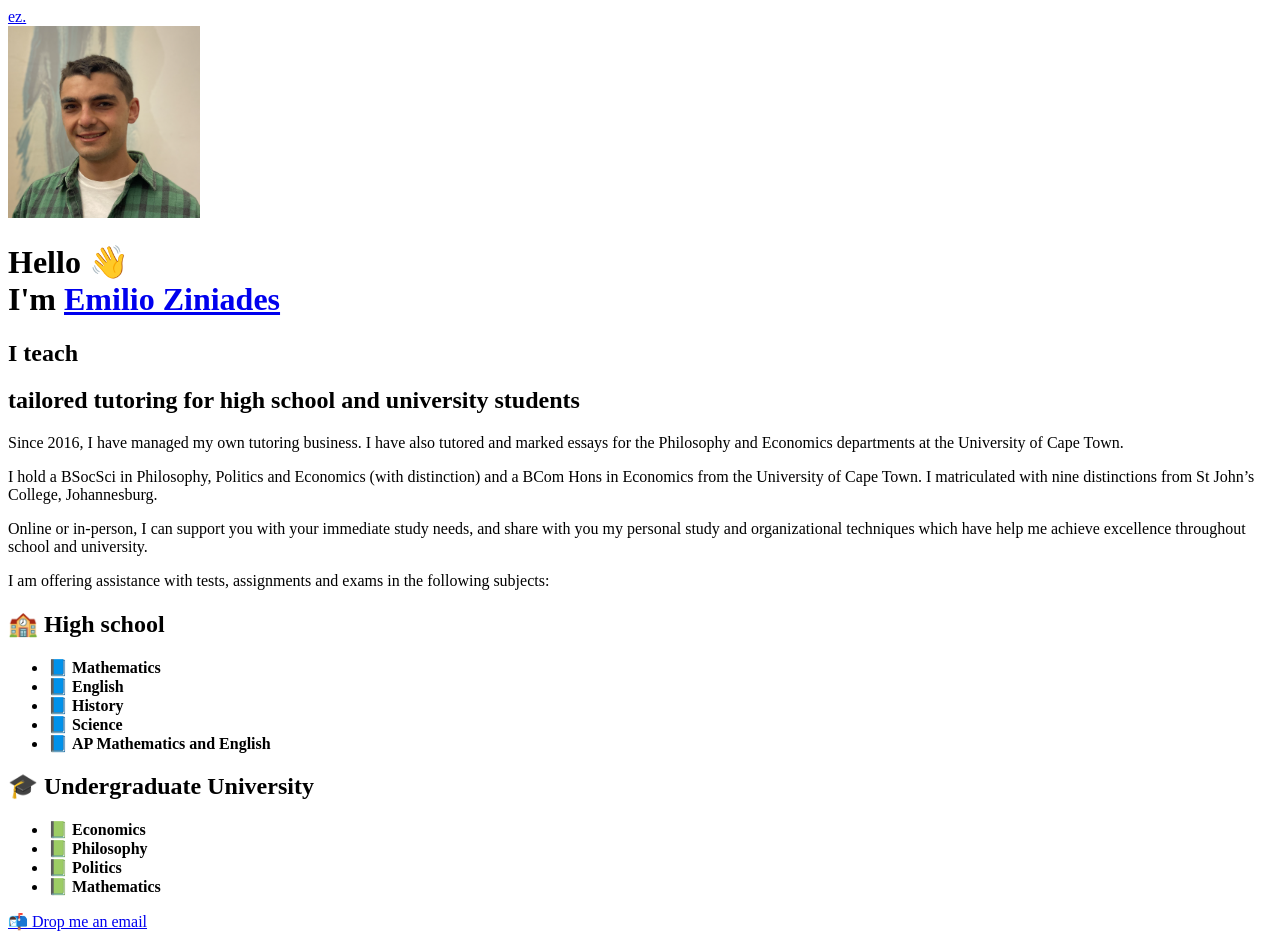
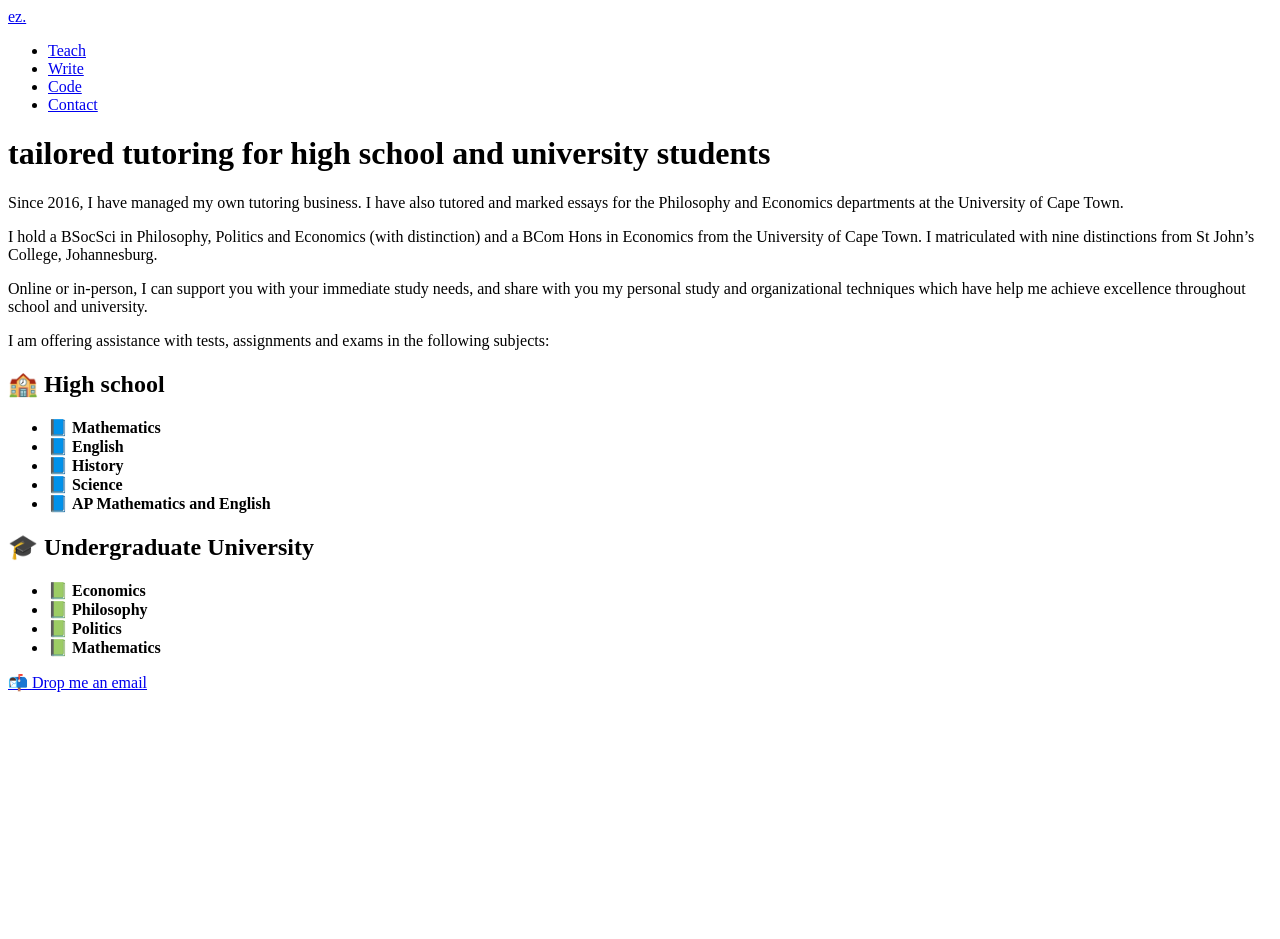
Before and after one commit to emilioziniades/old-emilio-co-za, a Gatsby site: page /teach in a window 1280 px wide. After the commit the page ends 800 px from the top, so only its background shows below. Built offline with nearby package versions, Linux system fonts and the light colour scheme; Gatsby itself is replaced by a stand-in of ours; some packages are replaced by stand-ins of ours.

Commit message:
Converted content into mdx files, updated dependency versions, blog pages generated dynamically

````diff
--- a/content/blog/cryptopunks/index.md
+++ b/content/blog/cryptopunks/index.mdx
@@ -2,9 +2,9 @@
 title: "CryptoPunks, Inequality and Economic Research on the Blockchain"
 date: "2022-03-08T20:46:38+02:00"
 description: "On conducting economic research on blockchains, with a CryptoPunks case study"
+type: "blog"
+page: "post"
 ---
-
-# CryptoPunks, Inequality and Economic Research on the Blockchain
 
 ```toc
 
--- a/content/blog/welcome/index.md
+++ b/content/blog/welcome/index.mdx
@@ -2,6 +2,8 @@
 title: "#1 Welcome"
 date: "2021-05-03T14:33:06+02:00"
 description: "Welcome to Downwell. Start here."
+type: "blog"
+page: "post"
 ---
 
 I have been delaying this for a while. In April 2020, during a country-wide lockdown spent in Cape Town, I felt an urge to write things. This started with daily journal entries, some short fiction and essays. But I never finished a story, or posted one online. The idea of sharing your creative work with others is terrifying and exhilarating at the same time. To share your art is to be vulnerable, and this is something I find hard to do.
--- a/content/pages/teach.md
+++ b/content/pages/teach.mdx
@@ -1,3 +1,10 @@
+---
+title: "Teach Page"
+date: "2021-09-03T16:21:56+02:00"
+description: "/teach page of emilio.co.za"
+type: "page"
+page: "teach"
+---
 # tailored tutoring for high school and university students
 
 Since 2016, I have managed my own tutoring business. I have also tutored and marked essays for the Philosophy and Economics departments at the University of Cape Town.
--- a/gatsby-config.js
+++ b/gatsby-config.js
@@ -7,6 +7,11 @@ module.exports = {
   plugins: [
     `gatsby-plugin-react-helmet`,
     `react-spacer`,
+    `gatsby-plugin-mdx`,
+    "gatsby-transformer-remark",
+    `gatsby-transformer-sharp`,
+    `gatsby-plugin-sharp`,
+    `gatsby-plugin-styled-components`,
     {
       resolve: `gatsby-source-filesystem`,
       options: {
@@ -28,9 +33,6 @@ module.exports = {
         path: `${__dirname}/content/pages`,
       },
     },
-    "gatsby-transformer-remark",
-    `gatsby-transformer-sharp`,
-    `gatsby-plugin-sharp`,
     {
       resolve: `gatsby-plugin-manifest`,
       options: {
@@ -43,7 +45,6 @@ module.exports = {
         icon: `src/images/favicon.png`, // This path is relative to the root of the site.
       },
     },
-    `gatsby-plugin-styled-components`,
     // this (optional) plugin enables Progressive Web App + Offline functionality
     // To learn more, visit: https://gatsby.dev/offline
     // `gatsby-plugin-offline`,
--- a/src/components/header.js
+++ b/src/components/header.js
@@ -22,6 +22,9 @@ const StyledHeader = styled.header``
 //   font-weight: 900;
 //   color: black;
 // `
+//
+
+const StyledNav = styled.nav``
 
 const StyledLogo = styled.div``
 
@@ -36,6 +39,30 @@ const Header = () => {
       <Link to="/" aria-label="home">
         <StyledLogo>ez.</StyledLogo>
       </Link>
+      <StyledNav>
+        <ul>
+          <li>
+            <Link to="/teach" aria-label="teach-page">
+              Teach
+            </Link>
+          </li>
+          <li>
+            <Link to="/write" aria-label="write-page">
+              Write
+            </Link>
+          </li>
+          <li>
+            <Link to="/code" aria-label="code-page">
+              Code
+            </Link>
+          </li>
+          <li>
+            <Link to="/contact" aria-label="contact-page">
+              Contact
+            </Link>
+          </li>
+        </ul>
+      </StyledNav>
     </StyledHeader>
   )
 }
--- a/src/components/heroShort.js
+++ /dev/null
@@ -1,73 +0,0 @@
-import React from "react"
-import { Link } from "gatsby"
-
-import styled from "styled-components"
-
-import image from "../images/heroPicture.png"
-
-// const StyledSection = styled.div`
-//   .title {
-//     margin-bottom: 0;
-//   }
-//   .subtitle {
-//     margin-top: 0;
-//   }
-//   .hero-image {
-//     display: block;
-//     text-align: right;
-//   }
-//   .parent {
-//     display: grid;
-//     grid-template-columns: 2fr 4fr;
-//     grid-template-rows: 1fr;
-//     grid-column-gap: 15px;
-//     grid-row-gap: 0px;
-//   }
-//   .div1 {
-//     grid-area: 1 / 1 / 2 / 2;
-//     text-align: center;
-//   }
-//   .div2 {
-//     grid-area: 1 / 2 / 2 / 3;
-//   }
-//   .highlighted {
-//     box-shadow: inset 0 -2.5rem 0 #cdf3e1;
-//   }
-//   .highlighted1 {
-//     box-shadow: inset 0 -2.5rem 0 #e69eab;
-//   }
-//   .highlighted2 {
-//     box-shadow: inset 0 -2.5rem 0 #becfee;
-//   }
-// `
-
-const StyledSection = styled.div``
-
-const HeroShort = props => {
-  return (
-    <StyledSection>
-      <div className="parent">
-        <div className="div1">
-          <Link to="/">
-            <img src={image} alt="Emilio Ziniades" className="hero-image" />
-          </Link>
-        </div>
-        <div className="div2">
-          <h1 className="title">
-            Hello{" "}
-            <span role="img" aria-label="emoji">
-              👋
-            </span>
-            <br />
-            I'm <Link to="/">Emilio Ziniades</Link>
-          </h1>
-          <h2>
-            I <span className={props.class}>{props.text}</span>
-          </h2>
-        </div>
-      </div>
-    </StyledSection>
-  )
-}
-
-export default HeroShort
--- a/src/components/layout.js
+++ b/src/components/layout.js
@@ -22,12 +22,16 @@ import Footer from "./footer"
 
 const StyledLayout = styled.div``
 
-const Layout = ({ children }) => {
+const Layout = ({ pageTitle, children }) => {
   return (
     <StyledLayout>
       <GlobalStyle />
+      <title>{pageTitle}</title>
       <Header />
-      <main id="main-content">{children}</main>
+      <main id="main-content">
+        <h1>{pageTitle}</h1>
+        {children}
+      </main>
       <Footer />
     </StyledLayout>
   )
--- a/src/pages/contact.js
+++ b/src/pages/contact.js
@@ -1,13 +1,11 @@
 import React from "react"
 
 import Layout from "../components/layout"
-import HeroShort from "../components/heroShort"
 import ContactForm from "../components/contactForm"
 
 const ContactPage = () => {
   return (
     <Layout>
-      <HeroShort text="write" class="highlighted2" />
       <ContactForm />
     </Layout>
   )
--- a/src/pages/teach.js
+++ b/src/pages/teach.js
@@ -1,27 +1,28 @@
 import React from "react"
 
+import { graphql } from "gatsby"
+import { MDXRenderer } from "gatsby-plugin-mdx"
+
 import Layout from "../components/layout"
-import HeroShort from "../components/heroShort"
 
-export default function ({ data }) {
-  const teachPage = data.allFile.nodes[0].childMarkdownRemark.html
+export default function Teach({ data }) {
+  console.log(data)
+  const teachPage = data.allMdx.nodes[0].body
   return (
     <Layout>
-      <HeroShort text="teach" class="highlighted1" />
-      <section dangerouslySetInnerHTML={{ __html: teachPage }} />
+      <MDXRenderer>{teachPage}</MDXRenderer>
     </Layout>
   )
 }
 
 export const query = graphql`
   {
-    allFile(
-      filter: { sourceInstanceName: { eq: "pages" }, name: { eq: "teach" } }
+    allMdx(
+      filter: { frontmatter: { type: { eq: "page" }, page: { in: "teach" } } }
     ) {
       nodes {
-        childMarkdownRemark {
-          html
-        }
+        id
+        body
       }
     }
   }
````
Also changed, not shown: package.json (+24 -36 lines), src/components/thanksPage.js (+5 -5 lines), src/pages/code.js (+1 -6 lines), src/pages/thanks.js (+4 -6 lines), src/pages/write.js (deleted, +0 -38 lines), src/pages/write/index.js (added, +44 -0 lines), src/pages/write/{mdx.slug}.js (added, +27 -0 lines), README.md (deleted), 2 other files.
